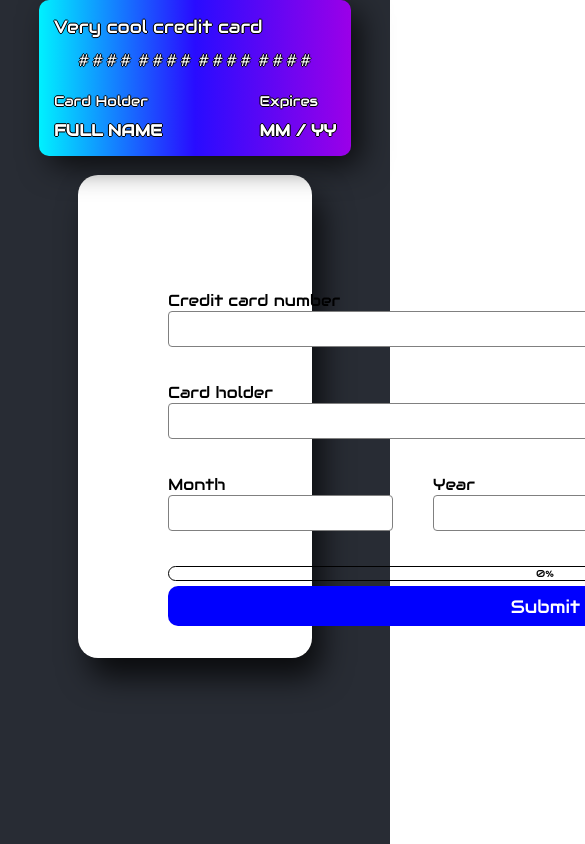
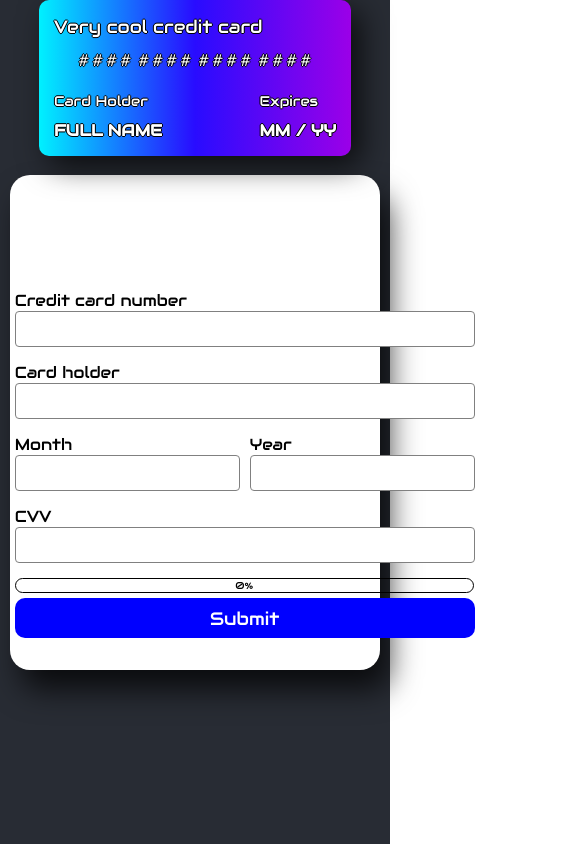
Before and after one commit to Seam7/credit-card-form, a React (Create React App) app: page / in a window 390 px wide. Shown: the top 844 px of the page, 585 px wide, since content can reach past the window. Built offline with nearby package versions, Linux system fonts and the light colour scheme.

Commit message:
WIP - Fix responsive styles

```diff
--- a/src/components/CCInput.css
+++ b/src/components/CCInput.css
@@ -13,6 +13,10 @@
     transition: box-shadow 0.3s ease-in-out
 }
 
+.cc-input__shadow {
+    box-shadow: 0px 12px 10px -9px rgba(0,0,0,0.6);
+}
+
 .cc-input__input:active, .cc-input__input:focus {
     box-shadow: 0px 12px 10px -9px rgba(0,0,0,0.6);
     outline: none;
--- a/src/components/CreditCardForm.css
+++ b/src/components/CreditCardForm.css
@@ -61,3 +61,46 @@
     cursor: pointer;
     font-family: AudioWide, sans-serif;
 }
+
+@media (max-width: 768px) {
+    .credit-card-form {
+        width: 95%;
+        padding-left: 20px;
+        padding-right: 20px;
+        grid-template-columns: repeat(2, 1fr);
+        grid-template-rows: repeat(5, 1fr);
+        grid-column-gap: 10px;
+        grid-row-gap: 0px;
+    }
+
+    .credit-card-form__number {
+        grid-area: 1 / 1 / 2 / 3;
+    }
+
+    .credit-card-form__holder {
+        grid-area: 2 / 1 / 3 / 3;
+    }
+
+    .credit-card-form__exp-month {
+        grid-area: 3 / 1 / 4 / 2;
+    }
+
+    .credit-card-form__exp-year {
+        grid-area: 3 / 2 / 4 / 3;
+    }
+
+    .credit-card-form__cvv {
+        grid-area: 4 / 1 / 5 / 3;
+    }
+
+    .credit-card-form__submit {
+        grid-area: 5 / 1 / 6 / 3;
+    }
+}
+
+@media (max-width: 420px) {
+    .credit-card-form {
+        padding-left: 5px;
+        padding-right: 5px;
+    }
+}
--- a/src/components/CreditCardView.css
+++ b/src/components/CreditCardView.css
@@ -129,6 +129,5 @@
   }
   .credit-card-view-number__character {
     width: 14px;
-    /* left: 10%; */
   }
 }
```
